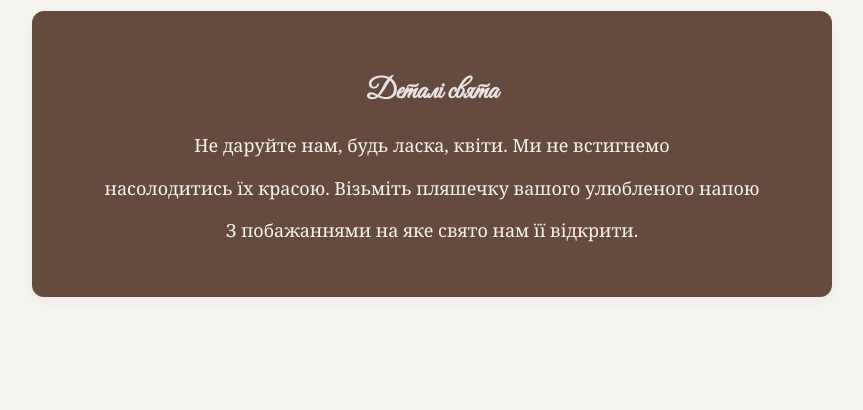
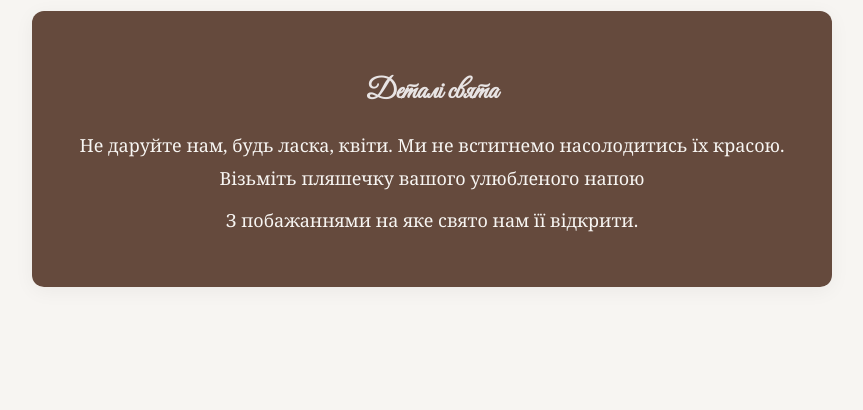
Before and after one commit to KOSTII177/kostia-ivanka, a plain HTML site: page index.html in a window 1280 px wide. Shown: the part 1240-1650 px from the top of the page, without its empty margins (208-1071 px from the left). Drawn offline with nearby package versions, Linux system fonts and the light colour scheme.

Commit message:
Update index.html

```diff
--- a/index.html
+++ b/index.html
@@ -335,8 +335,8 @@
 
   <div class="section details">
   <h2>Деталі свята</h2>
-  <p>Не даруйте нам, будь ласка, квіти. Ми не встигнемо</p>
-  <p>насолодитись їх красою. Візьміть пляшечку вашого улюбленого напою</p>
+  <p>Не даруйте нам, будь ласка, квіти. Ми не встигнемо
+  насолодитись їх красою. Візьміть пляшечку вашого улюбленого напою</p>
   <p>З побажаннями на яке свято нам її відкрити.</p>
 </div>
 
```
